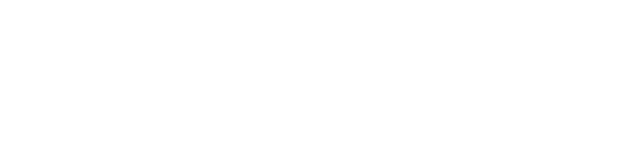
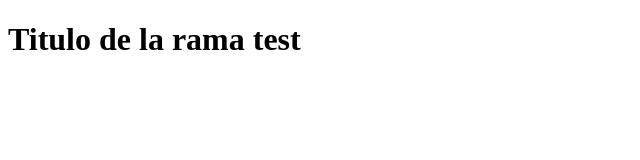
Before and after one commit to marlonpilco/practica-website2, a plain HTML site: page index.html in a window 1280 px wide. Shown: the whole page, without its empty margins (0-640 px from the left). Drawn offline with Linux system fonts and the light colour scheme.

Commit message:
Se agrega cambios en rama test

```diff
--- a/index.html
+++ b/index.html
@@ -6,6 +6,6 @@
         <title>Practica website 2</title>
     </head>
     <body>
-
+        <h1>Titulo de la rama test</h1>
     </body>
 </html>
```
